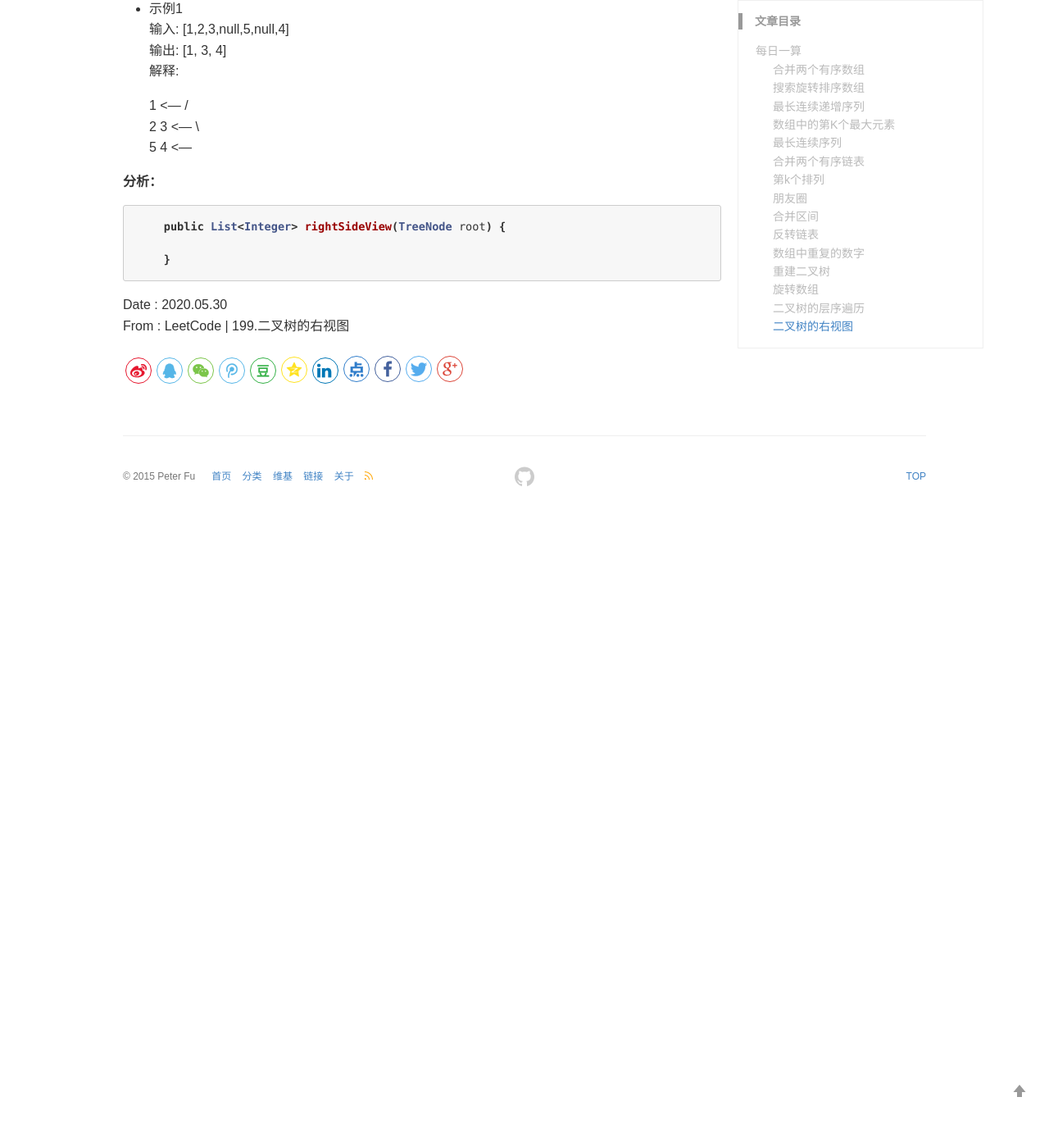
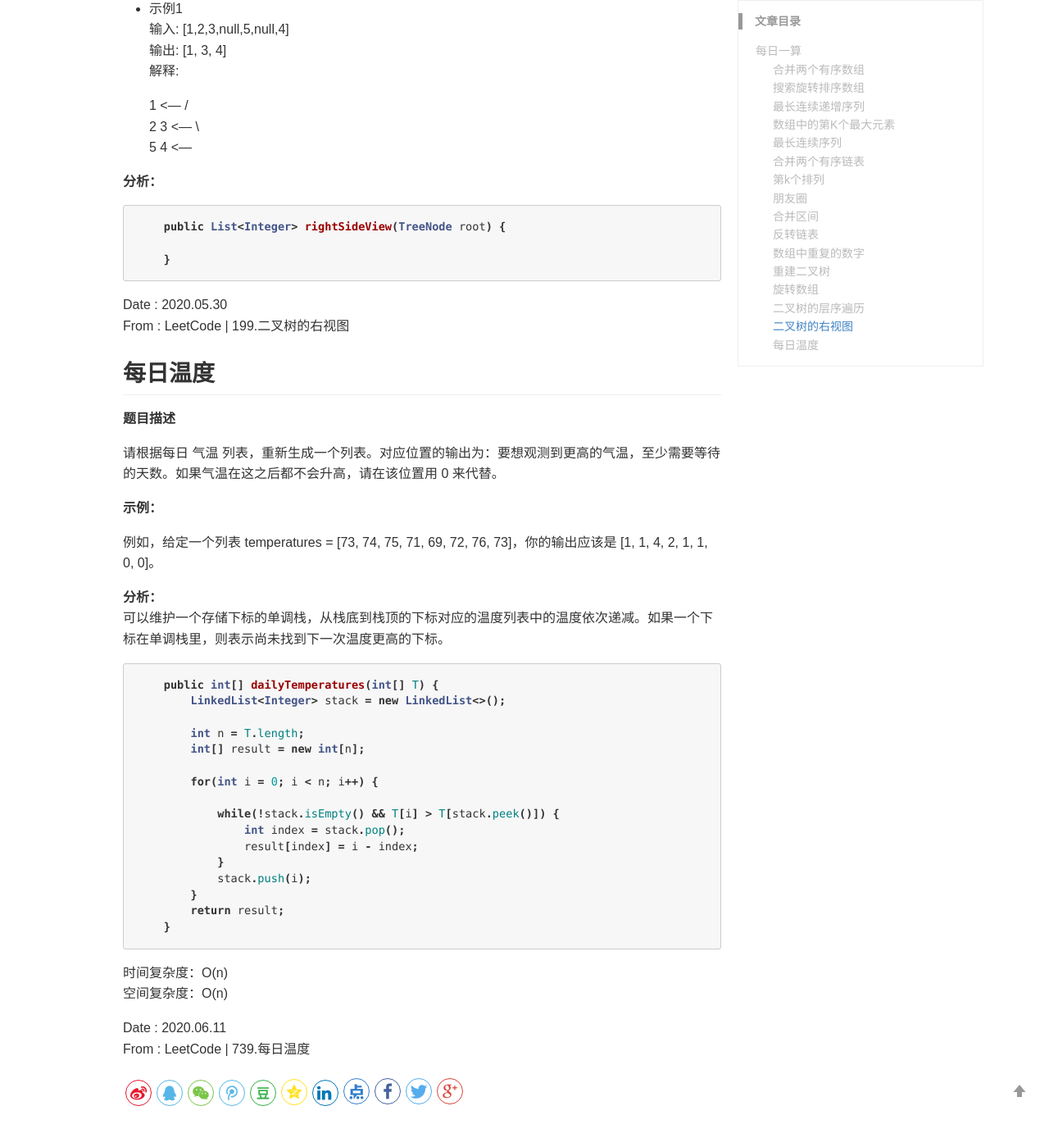
Before and after one commit to PeterXiaosa/PeterXiaosa.github.io, a Jekyll site: the page built from _wiki/Algorithm Daily.md, in a window 1280 px wide and 1400 px high, scrolled down 20575 px. Shown: the top 1388 px of the window at 82% size. Built offline with Jekyll 4.4.1, drawn with Linux system fonts in a browser that asks for light colours; comment, search, counter and statistics services are not loaded; before the commit the page ends 21205 px from its top, so only the background shows below that; some of the changed text lies outside the part shown.

Commit message:
1. 每日温度

````diff
--- a/_wiki/Algorithm Daily.md
+++ b/_wiki/Algorithm Daily.md
@@ -959,7 +959,7 @@ From : LeetCode | 102.二叉树的层序遍历
 
 **题目描述**
 
-给定一棵二叉树，想象自己站在它的右侧，按照从顶部到底部的顺序，返回从右侧所能看到的节点值。。
+给定一棵二叉树，想象自己站在它的右侧，按照从顶部到底部的顺序，返回从右侧所能看到的节点值。
 
 
 <!-- **说明：**
@@ -992,3 +992,49 @@ From : LeetCode | 102.二叉树的层序遍历
 
 Date : 2020.05.30
 From : LeetCode | 199.二叉树的右视图
+
+
+##  每日温度
+
+**题目描述**
+
+请根据每日 气温 列表，重新生成一个列表。对应位置的输出为：要想观测到更高的气温，至少需要等待的天数。如果气温在这之后都不会升高，请在该位置用 0 来代替。
+
+
+<!-- **说明：**
+* 进阶:
+你可以迭代或递归地反转链表。 -->
+
+
+ **示例：**
+
+例如，给定一个列表 temperatures = [73, 74, 75, 71, 69, 72, 76, 73]，你的输出应该是 [1, 1, 4, 2, 1, 1, 0, 0]。
+
+
+**分析：**
+可以维护一个存储下标的单调栈，从栈底到栈顶的下标对应的温度列表中的温度依次递减。如果一个下标在单调栈里，则表示尚未找到下一次温度更高的下标。
+
+```java
+    public int[] dailyTemperatures(int[] T) {
+        LinkedList<Integer> stack = new LinkedList<>();
+
+        int n = T.length;
+        int[] result = new int[n];
+
+        for(int i = 0; i < n; i++) {
+
+            while(!stack.isEmpty() && T[i] > T[stack.peek()]) {
+                int index = stack.pop();
+                result[index] = i - index;
+            }
+            stack.push(i);
+        }
+        return result;
+    }
+```
+
+时间复杂度：O(n)
+空间复杂度：O(n)
+
+Date : 2020.06.11
+From : LeetCode | 739.每日温度
````
